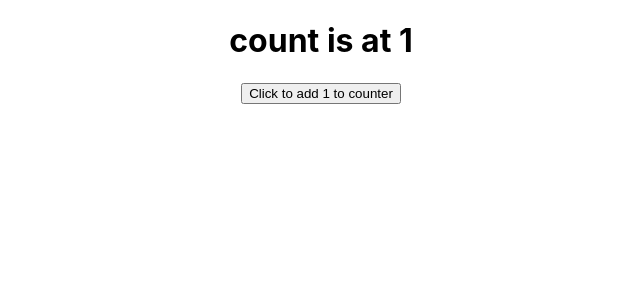
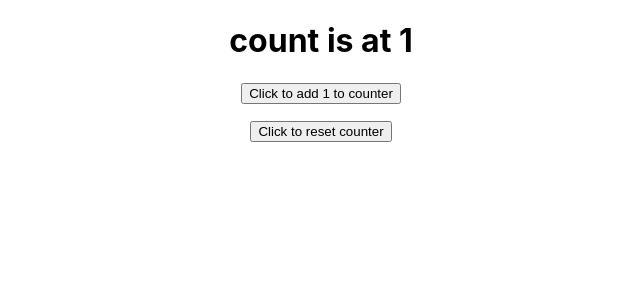
Before and after one commit to TzionDe/company, a React (Create React App) app: page / in a window 1280 px wide. Shown: the top 300 px of the page, without its empty margins (319-959 px from the left). Built offline with nearby package versions, Linux system fonts and the light colour scheme.

Commit message:
add reset btn

```diff
--- a/src/Counter.js
+++ b/src/Counter.js
@@ -7,12 +7,20 @@ function Counter() {
                 return oldcount+1
             }
         )
-        console.log(count)
+    }
+    function reset(){
+        setCount(
+            function(){
+                return 1
+            }
+        )
     }
     return (
         <div>
             <h1>count is at {count}</h1>
             <button onClick={incr}>Click to add 1 to counter</button>
+            <p/>
+            <button onClick={reset}>Click to reset counter</button>
         </div>
       );
     }
```
